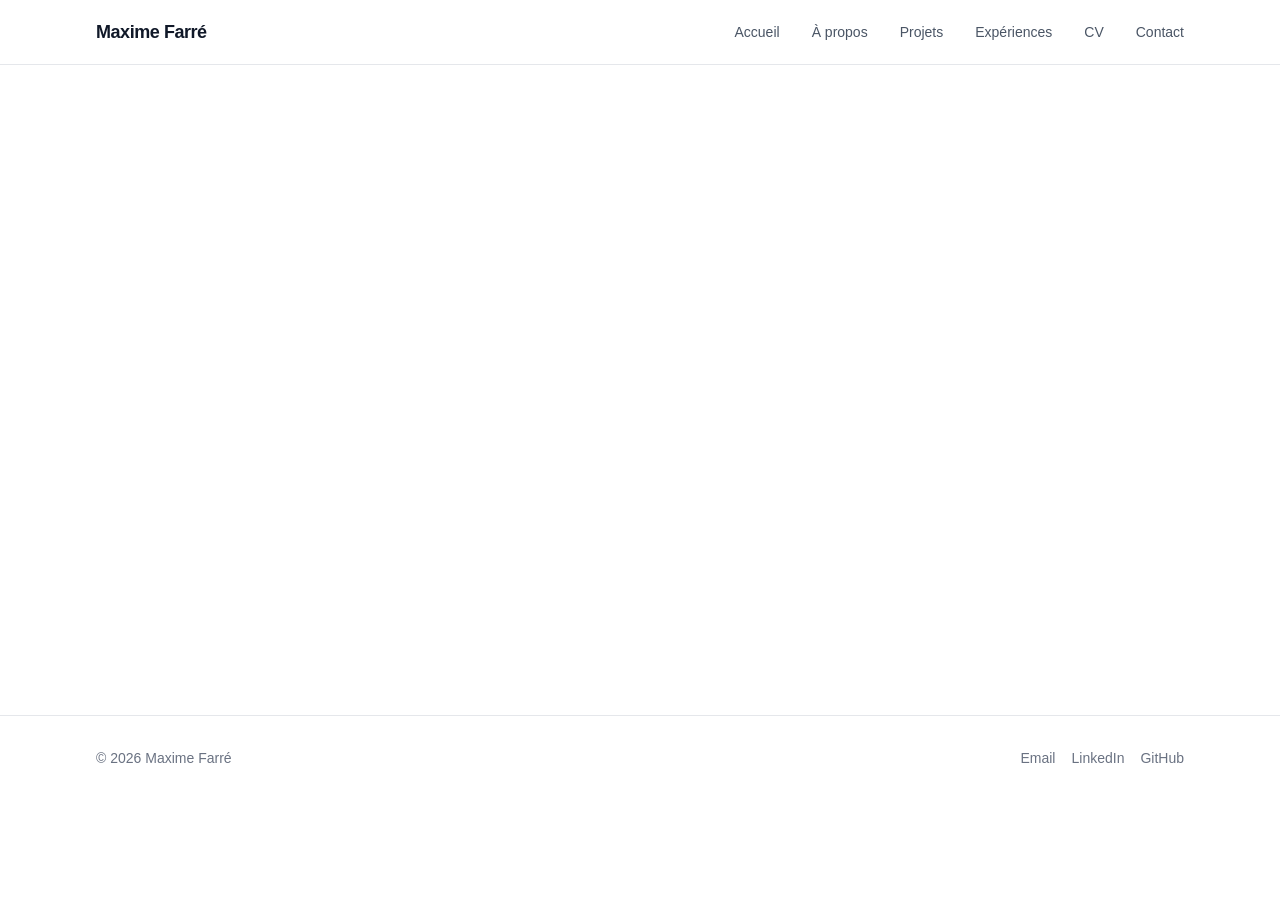
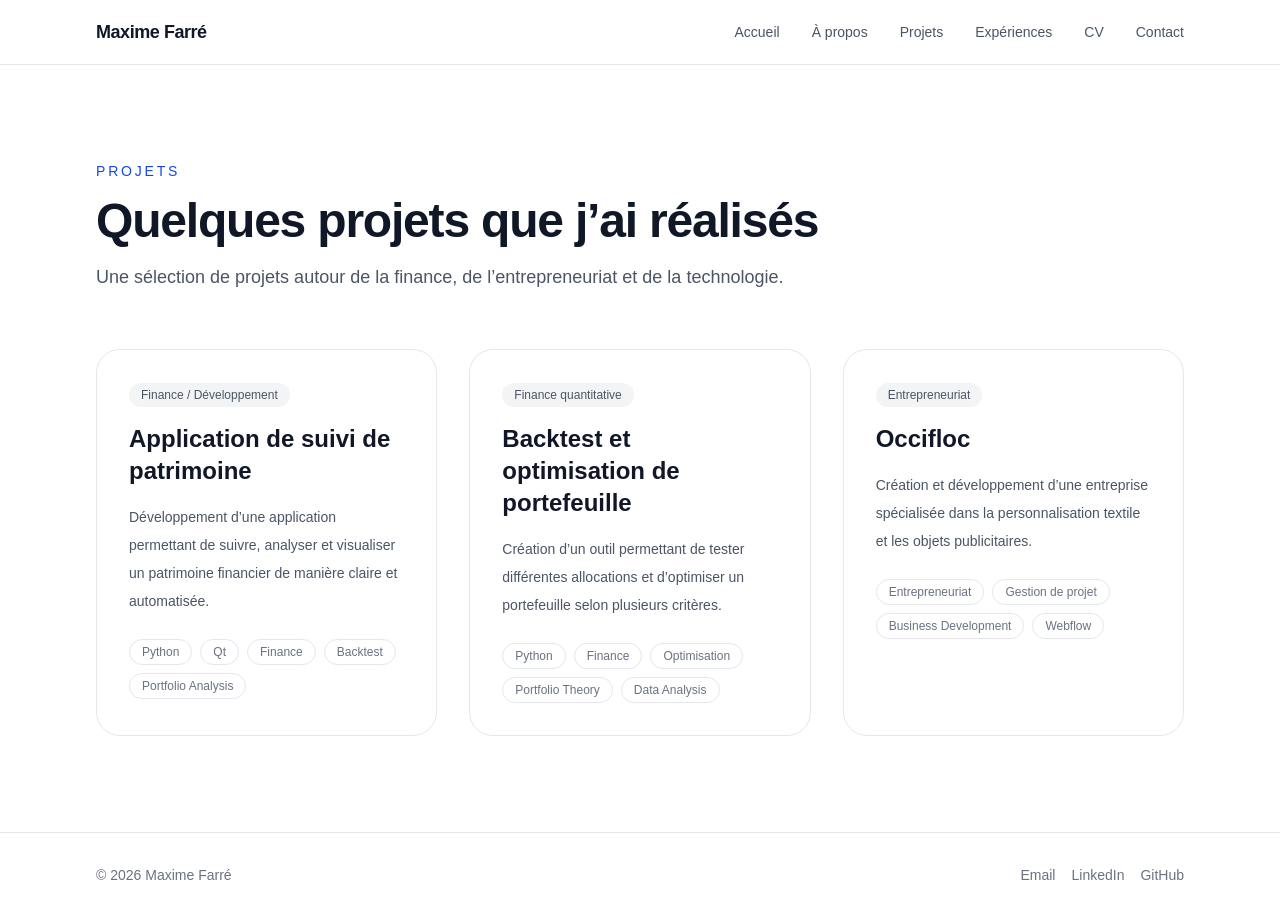
Before and after one commit to MaximeFARRE/Site_stage, a Next.js app: page /projets in a window 1280 px wide. Before the commit the page ends 800 px from the top, so only its background shows below. Built offline with nearby package versions, Linux system fonts and the light colour scheme.

Commit message:
add projects listing page

```diff
--- a/src/app/projets/page.tsx
+++ b/src/app/projets/page.tsx
@@ -1,3 +1,60 @@
-export default function Projets() {
-  return <main />;
+import Link from "next/link";
+
+import Container from "@/components/layout/container";
+import { projects } from "@/data/projects";
+
+export default function ProjectsPage() {
+  return (
+    <section className="py-24">
+      <Container>
+        <div className="mb-14 max-w-3xl space-y-4">
+          <p className="text-sm font-medium uppercase tracking-[0.2em] text-blue-700">
+            Projets
+          </p>
+
+          <h1 className="text-4xl font-bold tracking-tight text-gray-900 sm:text-5xl">
+            Quelques projets que j’ai réalisés
+          </h1>
+
+          <p className="text-lg leading-8 text-gray-600">
+            Une sélection de projets autour de la finance, de
+            l’entrepreneuriat et de la technologie.
+          </p>
+        </div>
+
+        <div className="grid gap-8 md:grid-cols-2 xl:grid-cols-3">
+          {projects.map((project) => (
+            <Link
+              key={project.slug}
+              href={`/projets/${project.slug}`}
+              className="group rounded-3xl border border-gray-200 bg-white p-8 transition hover:-translate-y-1 hover:border-blue-200 hover:shadow-lg"
+            >
+              <div className="mb-4 inline-flex rounded-full bg-gray-100 px-3 py-1 text-xs font-medium text-gray-600">
+                {project.category}
+              </div>
+
+              <h2 className="mb-4 text-2xl font-semibold text-gray-900 transition group-hover:text-blue-700">
+                {project.title}
+              </h2>
+
+              <p className="mb-6 text-sm leading-7 text-gray-600">
+                {project.shortDescription}
+              </p>
+
+              <div className="flex flex-wrap gap-2">
+                {project.technologies.map((technology) => (
+                  <span
+                    key={technology}
+                    className="rounded-full border border-gray-200 px-3 py-1 text-xs text-gray-500"
+                  >
+                    {technology}
+                  </span>
+                ))}
+              </div>
+            </Link>
+          ))}
+        </div>
+      </Container>
+    </section>
+  );
 }
```
